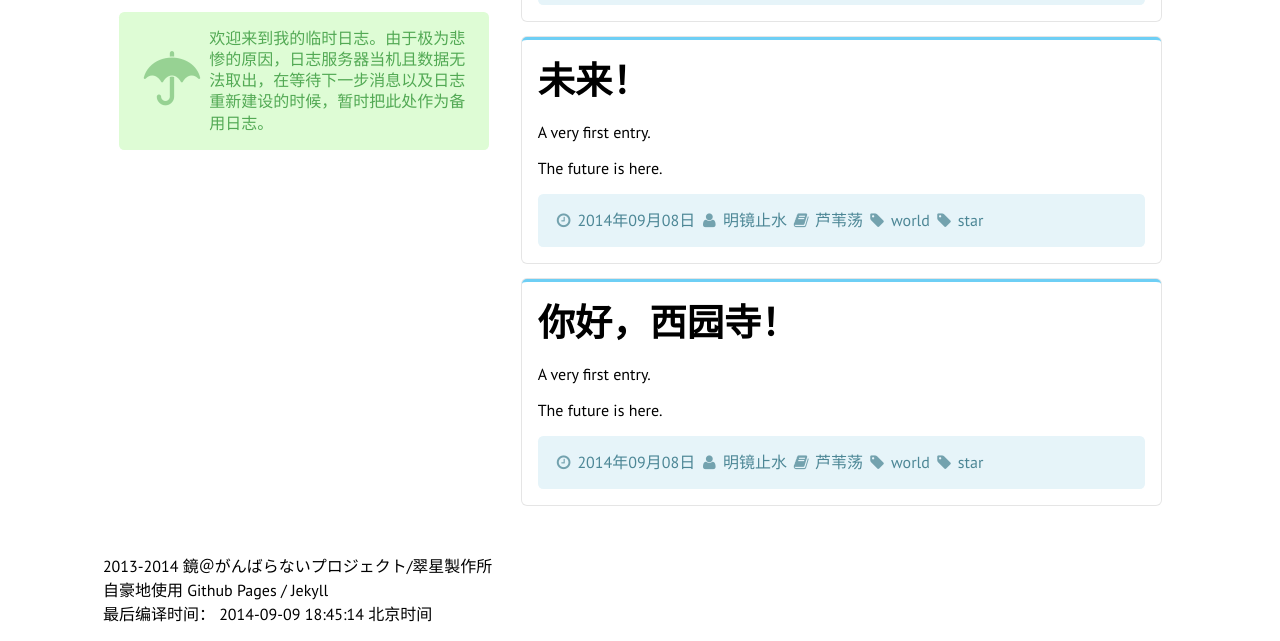
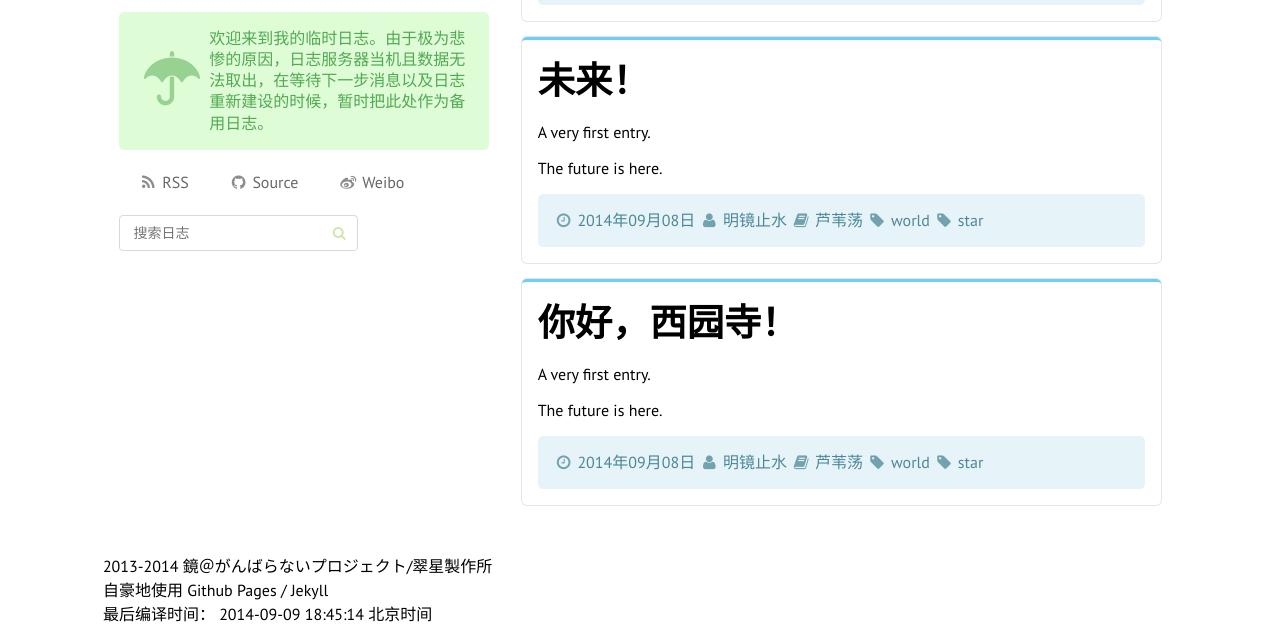
Before and after one commit to KagamiChan/ayumi, a Jekyll site: the page built from index.html, in a window 1280 px wide, cut to the strip 474-1115 px from the top of the page. Built offline with Jekyll 4.4.1, drawn with Linux system fonts in a browser that asks for light colours.

Commit message:
search input

```diff
--- a/index.html
+++ b/index.html
@@ -13,6 +13,34 @@ title: 首页
             欢迎来到我的临时日志。由于极为悲惨的原因，日志服务器当机且数据无法取出，在等待下一步消息以及日志重新建设的时候，暂时把此处作为备用日志。
 
         </div>
+
+        <div class="ui secondary menu">
+            <a href="{{site.url}}/feed.xml" class="item"><i class="rss icon"></i>RSS</a>
+            <a href="https://github.com/KagamiChan/ayumi.git" class="item"><i class="github alternate icon"></i>Source</a>
+            <a href="http://weibo.com/p/1005051615104427/weibo?from=page_100505&mod=TAB#place" class="item"><i class="weibo icon"></i>Weibo</a>
+        </div>
+
+        <form onsubmit="return ayumisearch(this)" method="post" target="none">
+            <div class="small ui icon input">
+                <input name="q" id="s-input" type="text" placeholder="搜索日志"><i class="green search icon"></i>
+            </div>
+        </form>
+
+
+        <script>
+            $("#s-input").focus(function(){
+                $(this).parent().addClass("fluid")
+            })
+
+            $("#s-input").blur(function(){
+                $(this).parent().removeClass("fluid")
+            })
+
+            function ayumisearch(qs){
+                window.open("https://www.google.com/search?q="+qs.q.value+"+site:{{site.url}}&oq="+qs.q.value+"+site:{{site.url}}")
+            }
+
+        </script>
 
 
 
```
